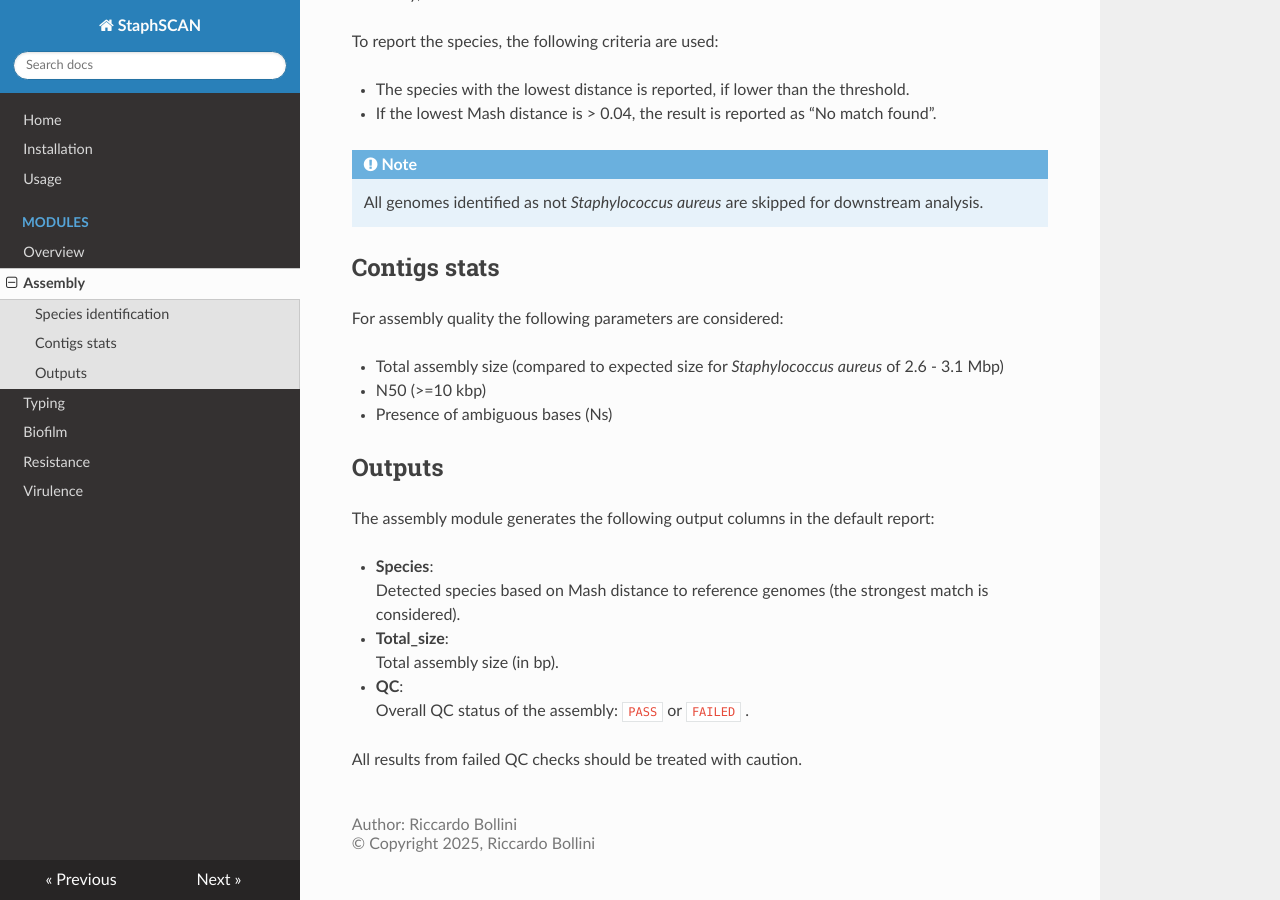
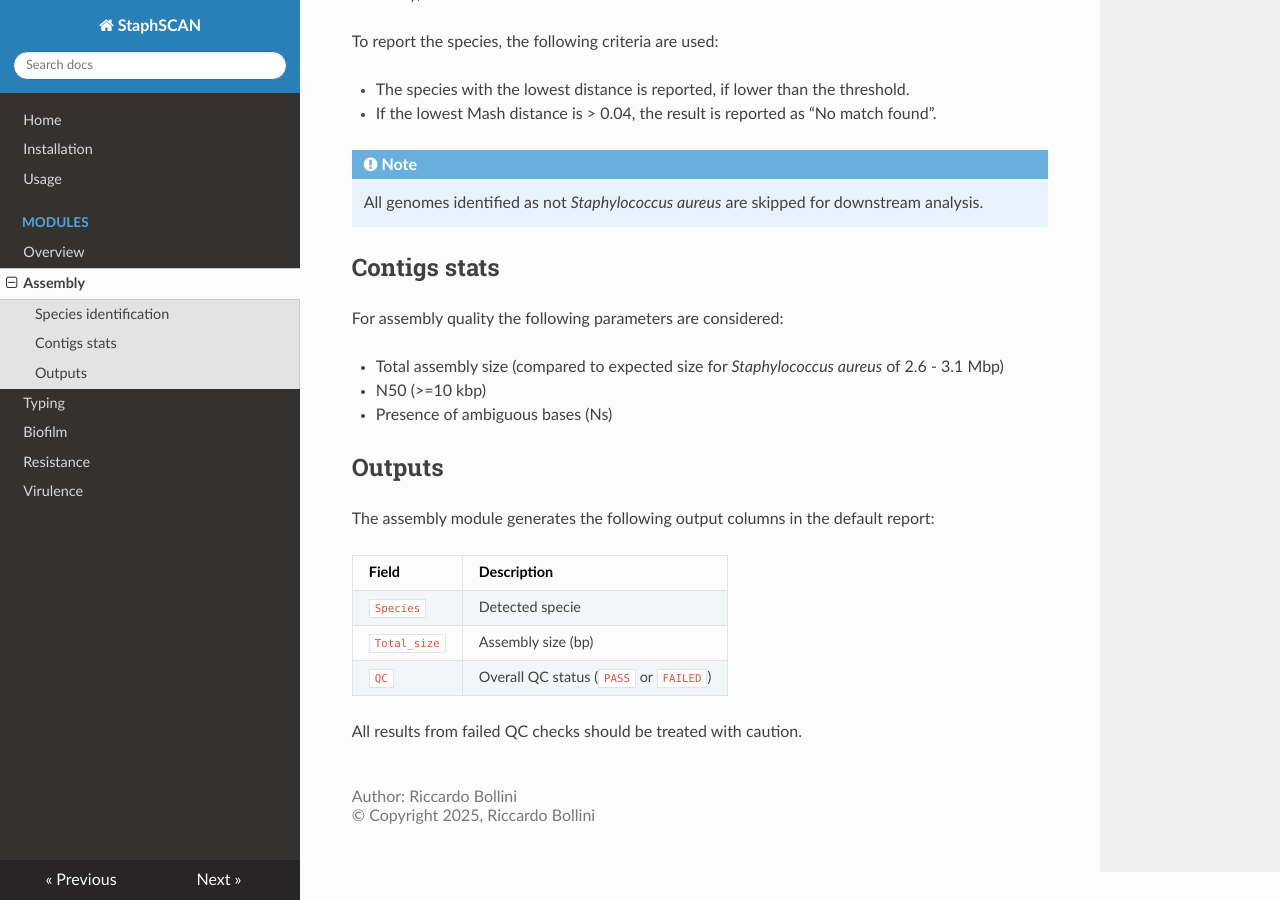
Before and after one commit to riccabolla/StaphSCAN, an MkDocs documentation site: the page built from docs/assembly.md, in a window 1280 px wide and 900 px high, scrolled down 756 px. Built offline with MkDocs 1.6.1, drawn with Linux system fonts in a browser that asks for light colours; nearby versions of some CDN libraries.

```diff
--- a/docs/assembly.md
+++ b/docs/assembly.md
@@ -45,13 +45,11 @@
 
 The assembly module generates the following output columns in the default report:
 
-* **Species**: <br>
-Detected species based on Mash distance to reference genomes (the strongest match is considered).
+|Field|Description|
+|-----|-----------|
+|`Species`|Detected specie|
+|`Total_size`|Assembly size (bp)|
+|`QC`|Overall QC status (`PASS`  or `FAILED`)|
 
-* **Total_size**: <br>
-Total assembly size (in bp).
-
-* **QC**: <br>
-Overall QC status of the assembly: `PASS`  or `FAILED` .
 
 All results from failed QC checks should be treated with caution.
```
